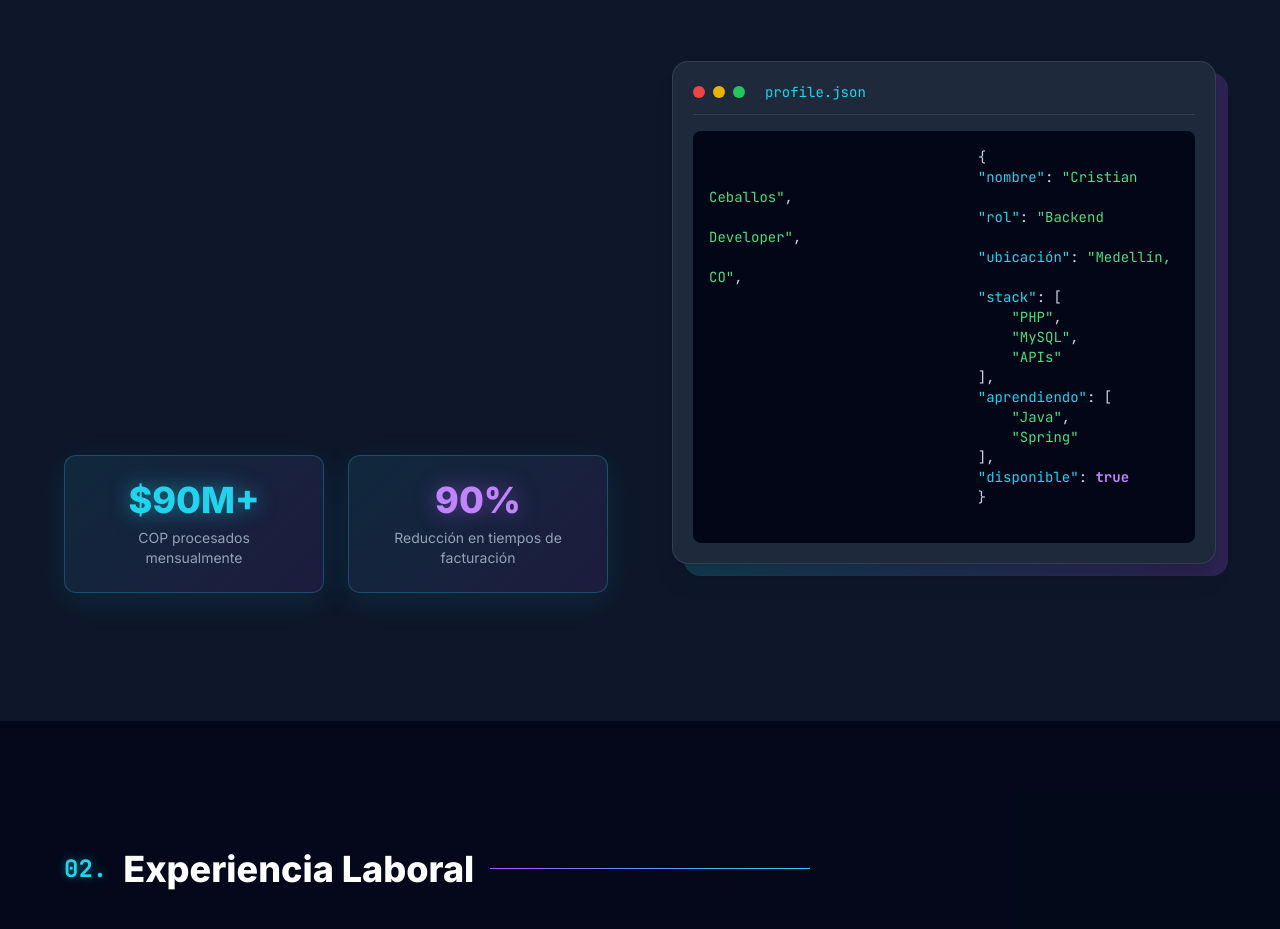
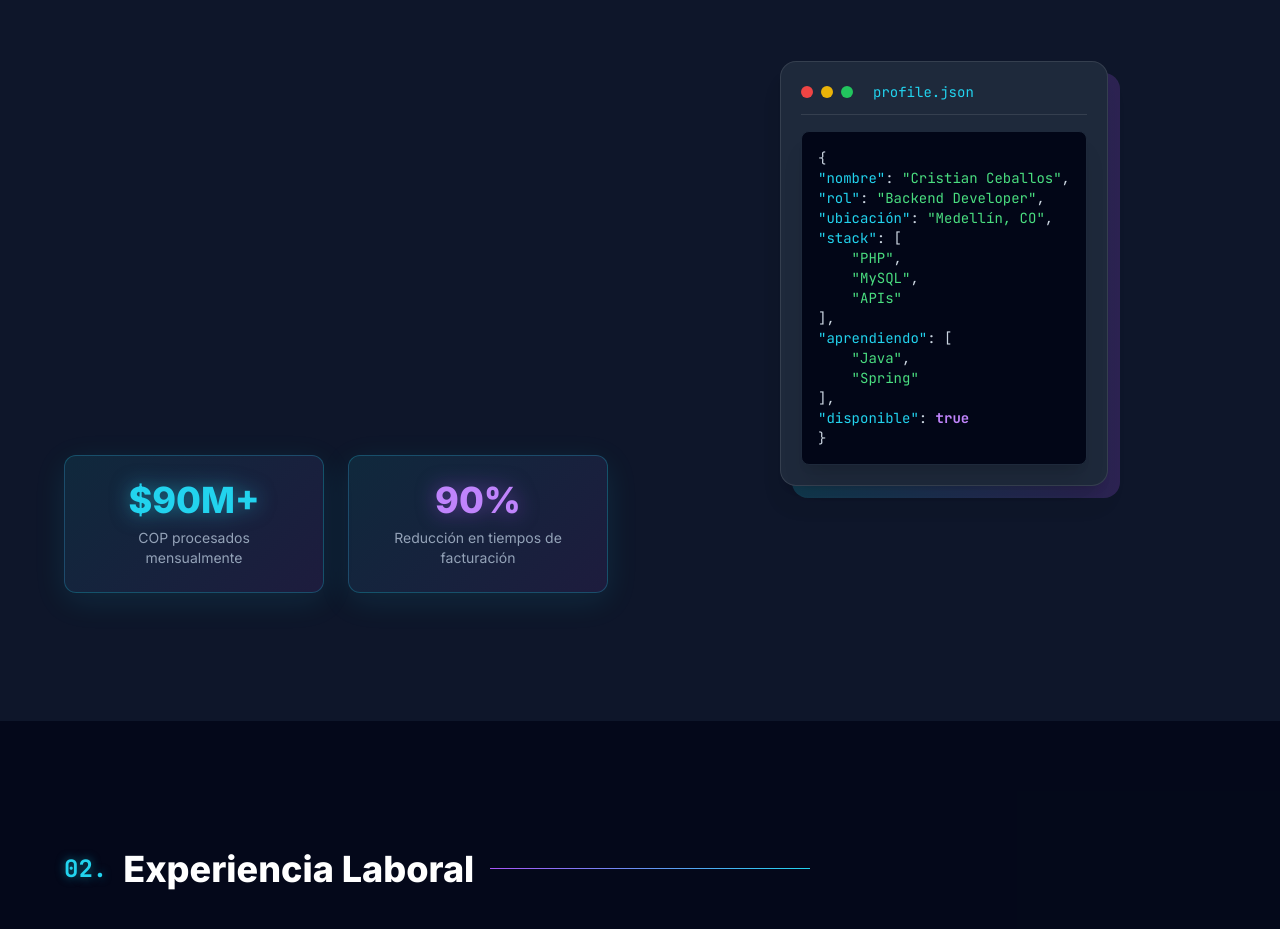
Before and after one commit to ceballos25/my-porfolio-cristian-ceballos-backend, a plain HTML site: page index.html in a window 1280 px wide. Shown: the part 988-1917 px from the top of the page. Drawn offline with nearby package versions, Linux system fonts and the light colour scheme.

Commit message:
se ajusta tabulación de la etiqueta pre del profile.json

```diff
--- a/index.html
+++ b/index.html
@@ -213,8 +213,7 @@
                         </div>
 
                         <!-- Código -->
-                        <pre
-                             class="font-mono text-slate-300 text-xs sm:text-sm whitespace-pre-wrap break-words overflow-x-auto bg-[#020617] p-4 rounded-lg">
+<pre class="font-mono text-slate-300 text-[10px] sm:text-sm overflow-x-auto bg-[#020617] p-4 rounded-lg leading-relaxed shadow-xl border border-slate-800">
 {
 <span class="text-cyan-400">"nombre"</span>: <span class="text-green-400">"Cristian Ceballos"</span>,
 <span class="text-cyan-400">"rol"</span>: <span class="text-green-400">"Backend Developer"</span>,
```
Lines whose indentation alone changed are shown as unchanged.
